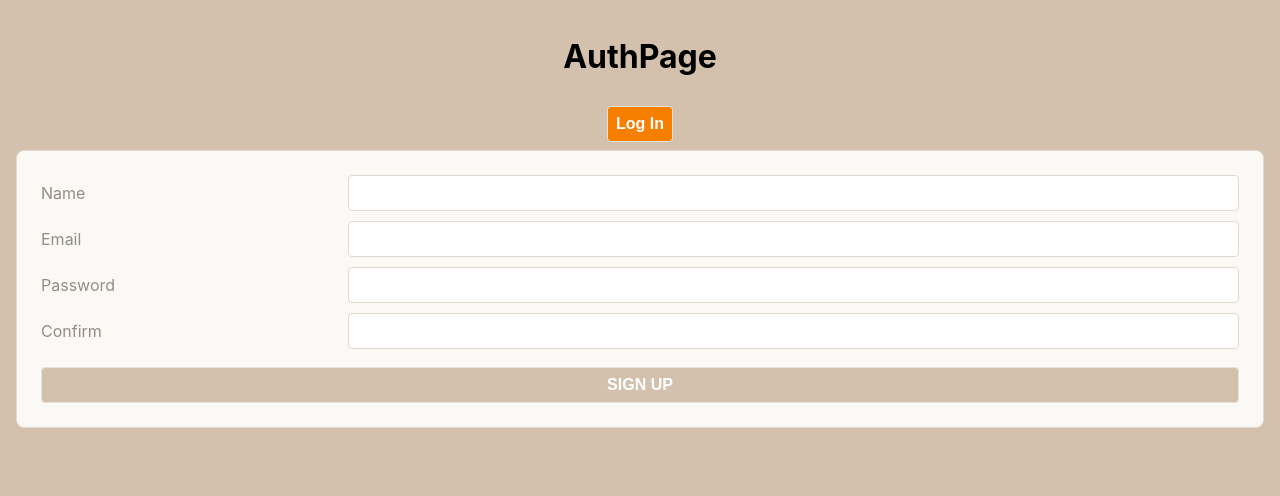
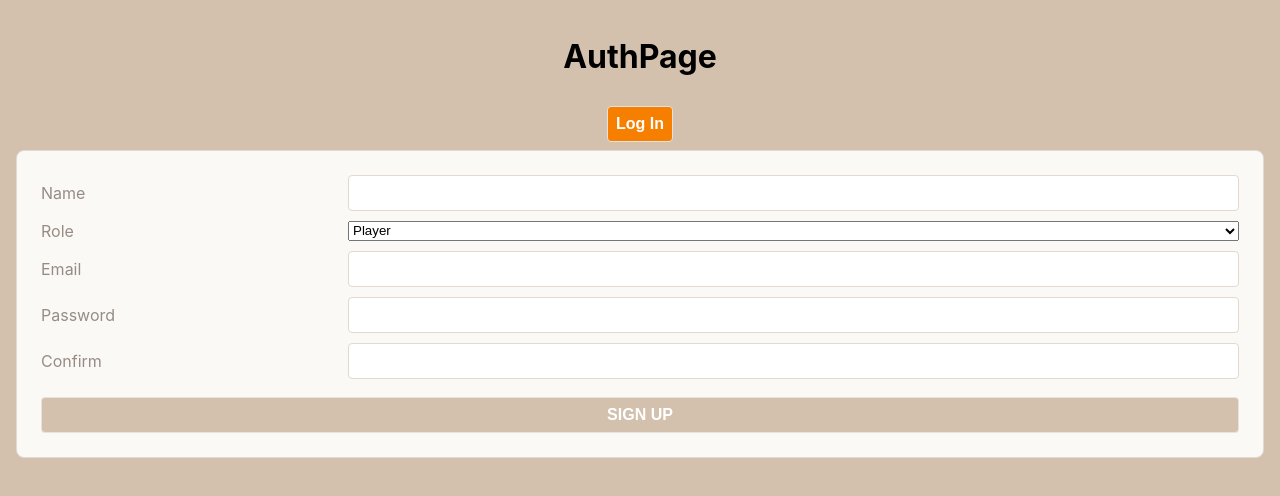
Before and after one commit to ctoy17/Final, a React (Create React App) app: page /orders in a window 1280 px wide. Both pictures are taken after a click on the button "Sign Up". Shown: the top 496 px of the page. Built offline with nearby package versions, Linux system fonts and the light colour scheme.

Commit message:
add starter info

```diff
--- a/models/user.js
+++ b/models/user.js
@@ -6,6 +6,7 @@ const SALT_ROUNDS = 6;  // 6 is a reasonable value
 
 const userSchema = new Schema({
         name: {type: String, required: true},
+        role: {type: String, required: true},
         email: {
             type: String,
             unique: true,
--- a/package.json
+++ b/package.json
@@ -1,5 +1,5 @@
 {
-  "name": "mern-infrastructure",
+  "name": "mern-final",
   "version": "0.1.0",
   "private": true,
   "dependencies": {
--- a/src/components/SignUpForm/SignUpForm.jsx
+++ b/src/components/SignUpForm/SignUpForm.jsx
@@ -5,6 +5,7 @@ export default class SignUpForm extends Component {
 
     state = {
         name: '',
+        role: {value: 'Player'},
         email: '',
         password: '',
         confirm: '',
@@ -41,6 +42,11 @@ export default class SignUpForm extends Component {
                     <form autoComplete="off" onSubmit={this.handleSubmit}>
                         <label>Name</label>
                         <input type="text" name="name" value={this.state.name} onChange={this.handleChange} required/>
+                        <label>Role</label>
+                        <select name="role" value={this.state.role} onChange={this.handleChange}>
+                            <option value="Player">Player</option>
+                            <option value="Coach">Coach</option>
+                        </select>
                         <label>Email</label>
                         <input type="email" name="email" value={this.state.email} onChange={this.handleChange}
                                required/>
```
